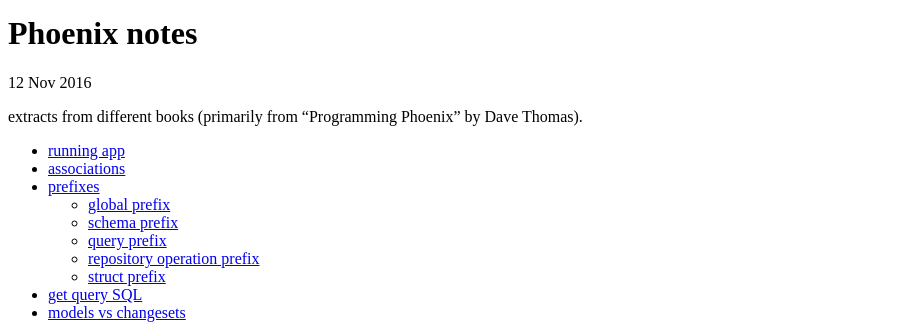
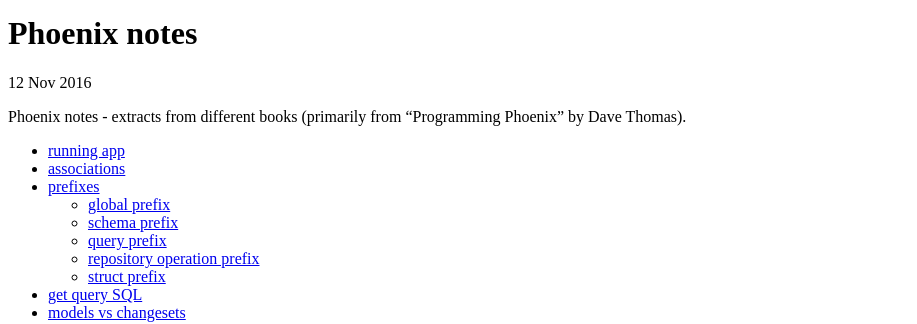
Before and after one commit to tap349/tap349.github.io, a Jekyll site: the page built from _posts/2016-11-12-phoenix-notes.md, in a window 1280 px wide and 900 px high. Shown: the part 138-462 px from the top of the window, without its empty margins (0-917 px from the left). Built offline with Jekyll 4.4.1, drawn with Linux system fonts in a browser that asks for light colours.

Commit message:
update 2016-12-31_14:44:43

```diff
--- a/_posts/2016-11-12-phoenix-notes.md
+++ b/_posts/2016-11-12-phoenix-notes.md
@@ -3,10 +3,10 @@
 title: Phoenix notes
 date: 2016-11-12 16:21:40 +0300
 access: public
-categories: [phoenix, rails]
+categories: [phoenix]
 ---
 
-extracts from different books
+Phoenix notes - extracts from different books
 (primarily from "Programming Phoenix" by Dave Thomas).
 
 <!-- more -->
```
Also changed, not shown: _posts/2016-12-31-elixir-notes.md (renamed from _posts/2016-12-31-Elixir-notes.md, +3 -0 lines).
